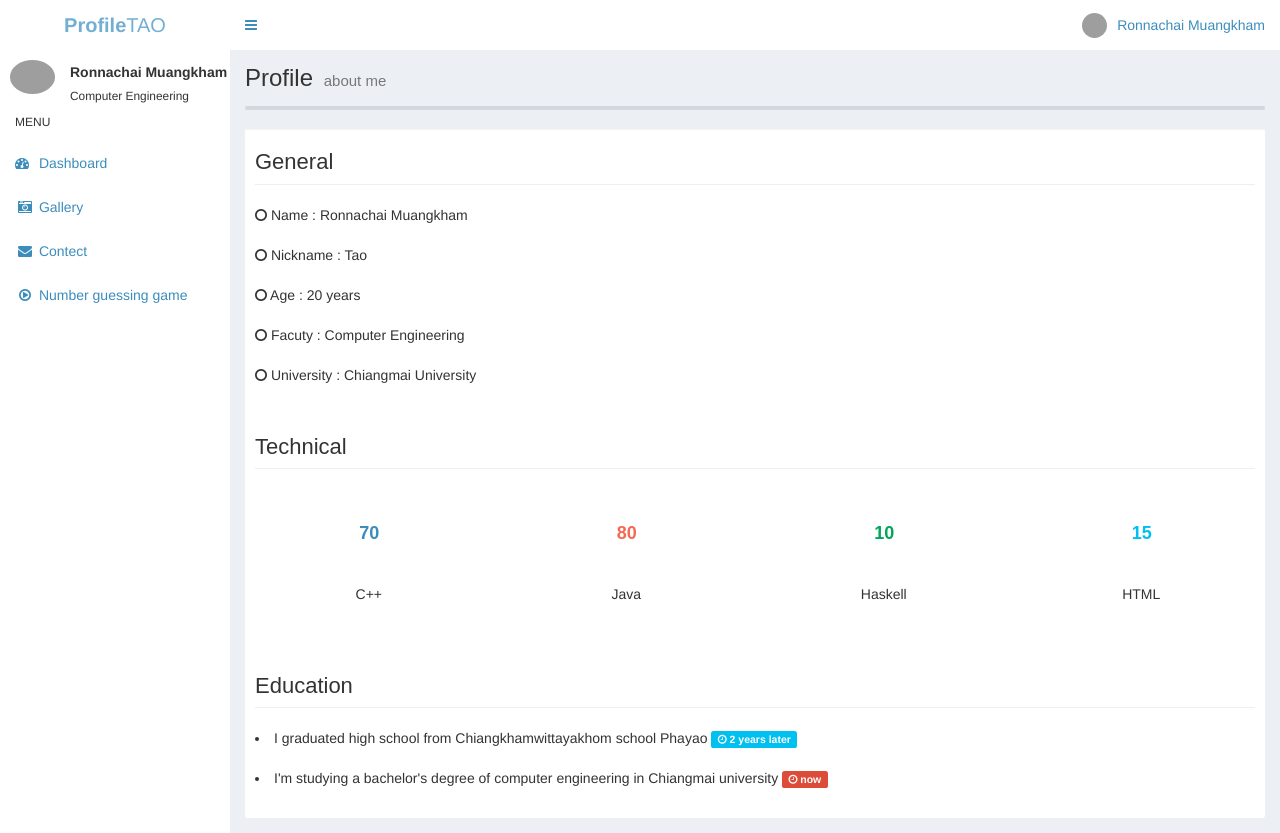
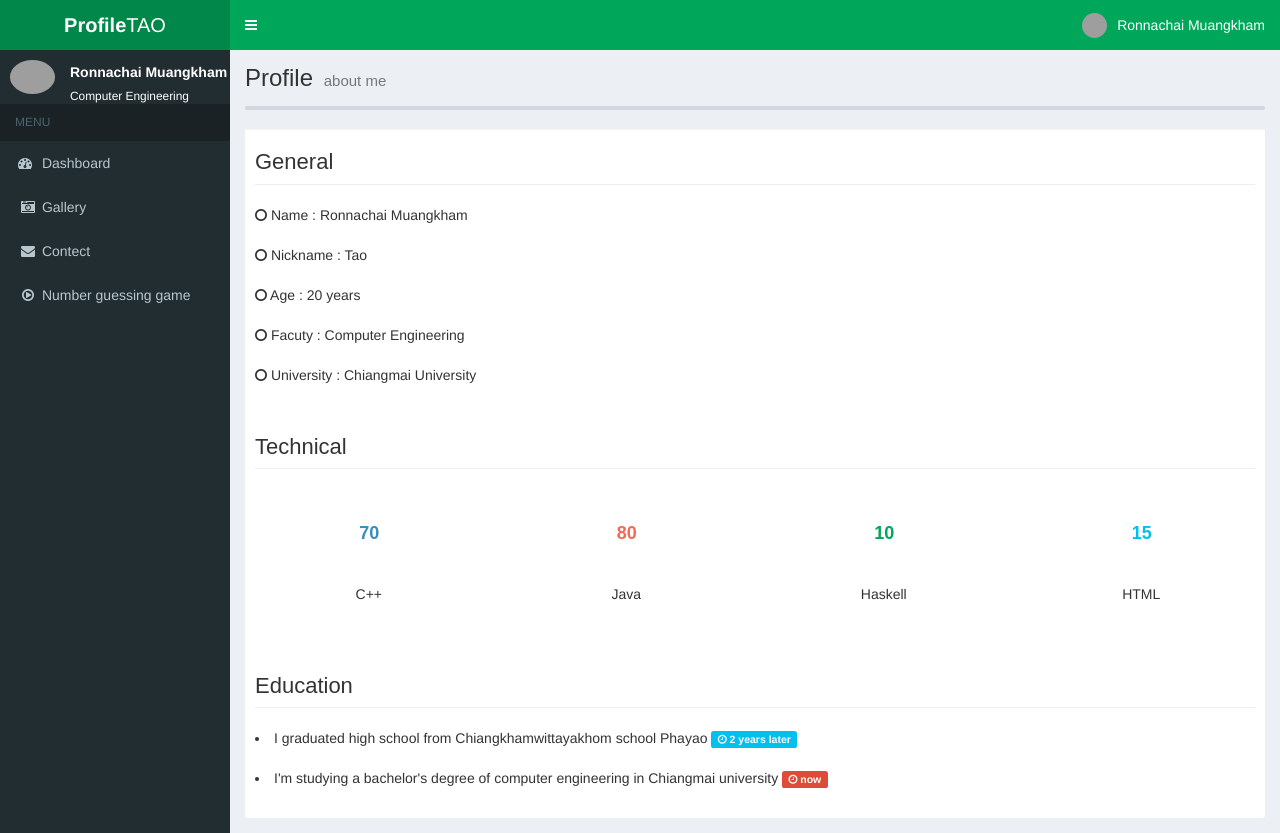
Before and after one commit to taormtwelve/207_hw3, a plain HTML site: page index.html in a window 1280 px wide. Drawn offline with nearby package versions, Linux system fonts and the light colour scheme; grey boxes are pictures that could not be loaded.

Commit message:
Add files via upload

```diff
--- a/index.html
+++ b/index.html
@@ -21,7 +21,7 @@
   <link rel="stylesheet" href="dist/css/AdminLTE.min.css">
   <!-- AdminLTE Skins. Choose a skin from the css/skins
 folder instead of downloading all of them to reduce the load. -->
-  <link rel="stylesheet" href="dist/css/skins/all-skins.css">
+  <link rel="stylesheet" href="dist/css/skins/_all-skins.min.css">
   <!-- HTML5 Shim and Respond.js IE8 support of HTML5 elements and media queries -->
   <!-- WARNING: Respond.js doesn't work if you view the page via file:// -->
   <!--[if lt IE 9]><![endif]-->
@@ -31,7 +31,7 @@ folder instead of downloading all of them to reduce the load. -->
 </head>
 
 <body class="hold-transition adminlte skin-green sidebar-mini">
-  <div class="wrapper">
+  <div class="wrapper skin-green">
 
     <header class="main-header">
       <!-- Logo -->
```
Also changed, not shown: gallery.html (+1 -3 lines), game.html (+1 -3 lines).
